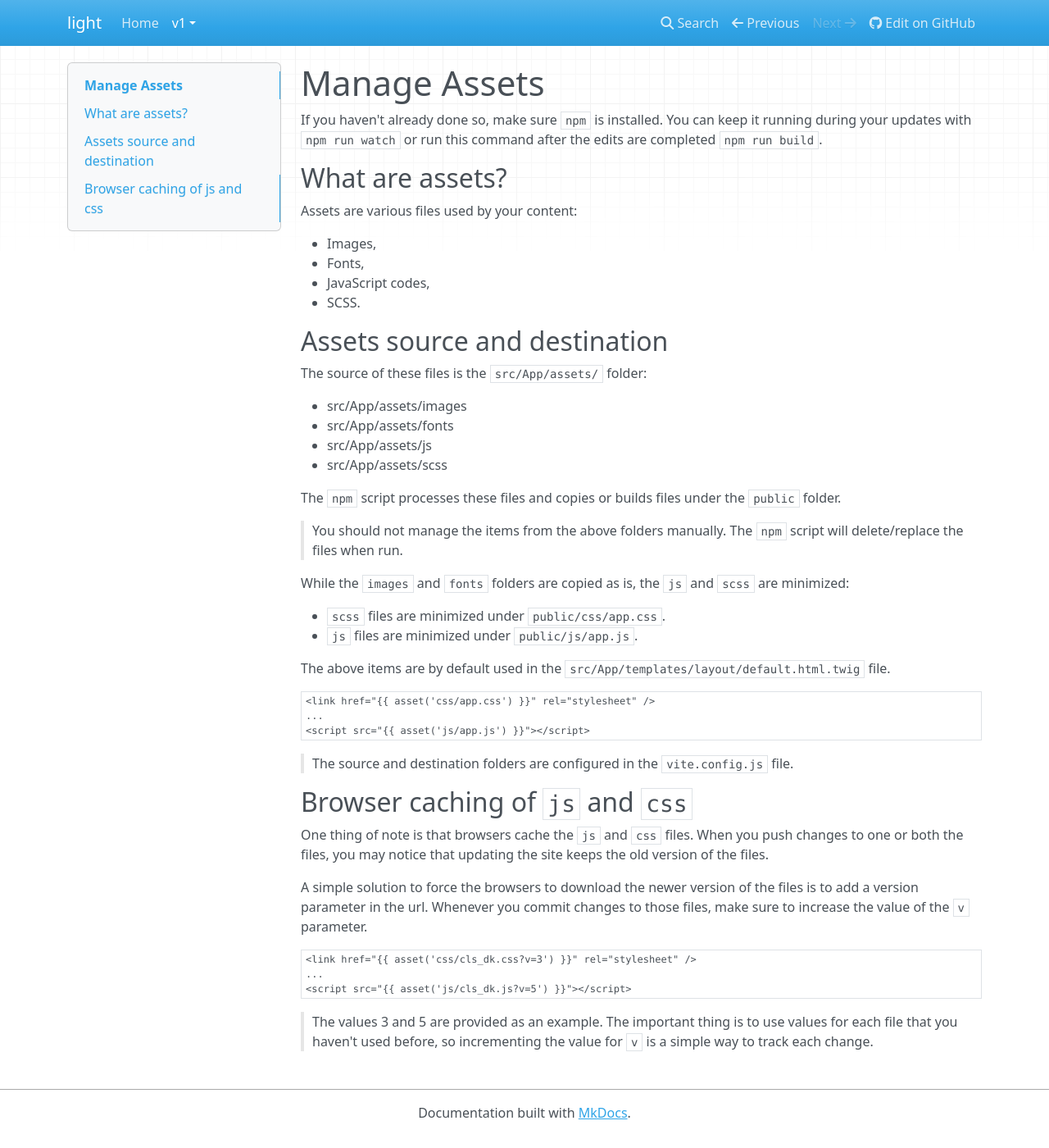
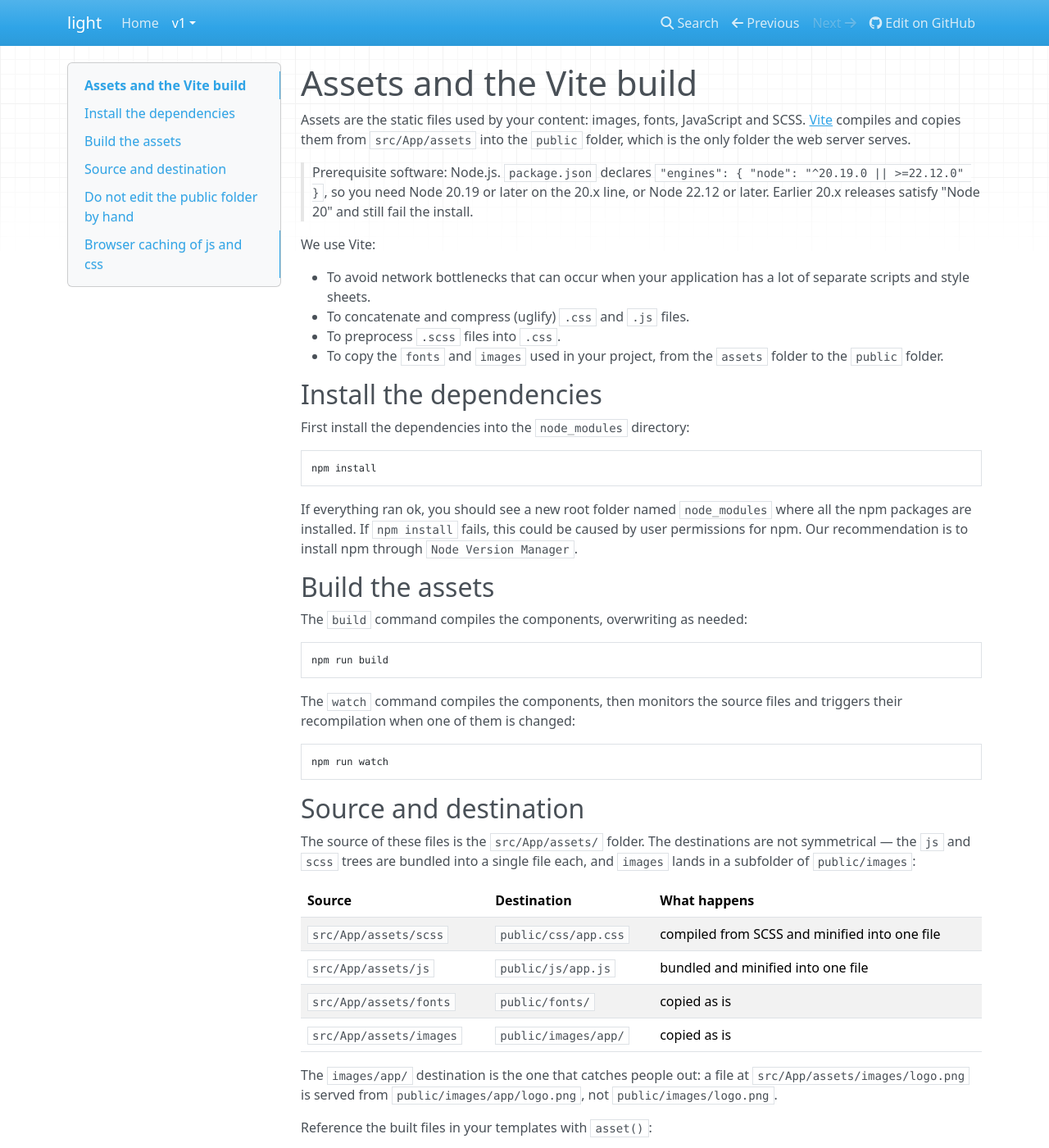
Before and after one commit to dotkernel/light-documentation, an MkDocs documentation site: the page built from docs/book/v1/how-tos/manage-assets.md, in a window 1280 px wide and 1400 px high. Shown: the whole window at 82% size. Built offline with MkDocs 1.6.1, drawn with Linux system fonts in a browser that asks for light colours; nearby versions of some CDN libraries; some of the changed text lies outside the part shown.

Commit message:
Merge the two asset pages into one Vite build page
Signed-off-by: arhimede <julian@dotkernel.com>

````diff
--- a/docs/book/v1/how-tos/manage-assets.md
+++ b/docs/book/v1/how-tos/manage-assets.md
@@ -1,45 +1,80 @@
-# Manage Assets
+# Assets and the Vite build
 
-If you haven't already done so, make sure `npm` is installed.
-You can keep it running during your updates with `npm run watch` or run this command after the edits are completed `npm run build`.
+Assets are the static files used by your content: images, fonts, JavaScript and SCSS.
+[Vite](https://vite.dev/) compiles and copies them from `src/App/assets` into the `public` folder, which is the only folder the web server serves.
 
-## What are assets?
+> Prerequisite software: Node.js.
+> `package.json` declares `"engines": { "node": "^20.19.0 || >=22.12.0" }`, so you need Node 20.19 or later on the 20.x line, or Node 22.12 or later.
+> Earlier 20.x releases satisfy "Node 20" and still fail the install.
 
-Assets are various files used by your content:
+We use Vite:
 
-- Images,
-- Fonts,
-- JavaScript codes,
-- SCSS.
+- To avoid network bottlenecks that can occur when your application has a lot of separate scripts and style sheets.
+- To concatenate and compress (uglify) `.css` and `.js` files.
+- To preprocess `.scss` files into `.css`.
+- To copy the `fonts` and `images` used in your project, from the `assets` folder to the `public` folder.
 
-## Assets source and destination
+## Install the dependencies
 
-The source of these files is the `src/App/assets/` folder:
+First install the dependencies into the `node_modules` directory:
 
-- src/App/assets/images
-- src/App/assets/fonts
-- src/App/assets/js
-- src/App/assets/scss
+```shell
+npm install
+```
 
-The `npm` script processes these files and copies or builds files under the `public` folder.
+If everything ran ok, you should see a new root folder named `node_modules` where all the npm packages are installed.
+If `npm install` fails, this could be caused by user permissions for npm.
+Our recommendation is to install npm through `Node Version Manager`.
 
-> You should not manage the items from the above folders manually.
-> The `npm` script will delete/replace the files when run.
+## Build the assets
 
-While the `images` and `fonts` folders are copied as is, the `js` and `scss` are minimized:
+The `build` command compiles the components, overwriting as needed:
 
-- `scss` files are minimized under `public/css/app.css`.
-- `js` files are minimized under `public/js/app.js`.
+```shell
+npm run build
+```
 
-The above items are by default used in the `src/App/templates/layout/default.html.twig` file.
+The `watch` command compiles the components, then monitors the source files and triggers their recompilation when one of them is changed:
+
+```shell
+npm run watch
+```
+
+## Source and destination
+
+The source of these files is the `src/App/assets/` folder.
+The destinations are not symmetrical — the `js` and `scss` trees are bundled into a single file each, and `images` lands in a subfolder of `public/images`:
+
+| Source | Destination | What happens |
+| --- | --- | --- |
+| `src/App/assets/scss` | `public/css/app.css` | compiled from SCSS and minified into one file |
+| `src/App/assets/js` | `public/js/app.js` | bundled and minified into one file |
+| `src/App/assets/fonts` | `public/fonts/` | copied as is |
+| `src/App/assets/images` | `public/images/app/` | copied as is |
+
+The `images/app/` destination is the one that catches people out: a file at `src/App/assets/images/logo.png` is served from `public/images/app/logo.png`, not `public/images/logo.png`.
+
+Reference the built files in your templates with `asset()`:
 
 ```twig
 <link href="{{ asset('css/app.css') }}" rel="stylesheet" />
-...
 <script src="{{ asset('js/app.js') }}"></script>
+<img src="{{ asset('images/app/logo.png') }}" alt="Logo" />
+<link rel="preload" href="{{ asset('fonts/Avenir-Light.ttf') }}" as="font" type="font/ttf" crossorigin />
 ```
 
+The first two are used by default in `src/App/templates/layout/default.html.twig`.
+
 > The source and destination folders are configured in the `vite.config.js` file.
+
+## Do not edit the `public` folder by hand
+
+Treat `public/css`, `public/js`, `public/fonts` and `public/images/app` as build output.
+Edit the matching files under `src/App/assets` and rebuild, or your change will be overwritten the next time anyone runs the build.
+
+The build overwrites the files it produces, but it does not currently clear these folders first.
+A file you remove from `src/App/assets` therefore stays behind in `public` until you delete it yourself, and a renamed asset leaves its old copy in place.
+If you need a clean result, delete the generated folders before rebuilding.
 
 ## Browser caching of `js` and `css`
 
@@ -50,9 +85,9 @@ A simple solution to force the browsers to download the newer version of the fil
 Whenever you commit changes to those files, make sure to increase the value of the `v` parameter.
 
 ```twig
-<link href="{{ asset('css/cls_dk.css?v=3') }}" rel="stylesheet" />
+<link href="{{ asset('css/app.css?v=3') }}" rel="stylesheet" />
 ...
-<script src="{{ asset('js/cls_dk.js?v=5') }}"></script>
+<script src="{{ asset('js/app.js?v=5') }}"></script>
 ```
 
 > The values 3 and 5 are provided as an example.
--- a/mkdocs.yml
+++ b/mkdocs.yml
@@ -21,13 +21,12 @@ nav:
           - "Running the Application": v1/installation/running-the-application.md
           - "FAQ": v1/installation/faq.md
       - How to:
-          - "Bundle Static Modules": v1/how-tos/bundle-static-modules.md
           - "Routing": v1/how-tos/routing.md
           - "Create Pages": v1/how-tos/create-pages.md
           - "Set Up Twitter and OpenGraph Cards": v1/how-tos/twitter-opengraph-cards.md
           - "Edit the Top Menu": v1/how-tos/edit-top-menu.md
           - "Edit the Footer": v1/how-tos/edit-footer.md
-          - "Manage Assets": v1/how-tos/manage-assets.md
+          - "Assets and the Vite build": v1/how-tos/manage-assets.md
 site_name: light
 site_description: "Dotkernel Light"
 repo_url: "https://github.com/dotkernel/light"
````
Also changed, not shown: docs/book/v1/how-tos/bundle-static-modules.md (deleted, +0 -44 lines).
